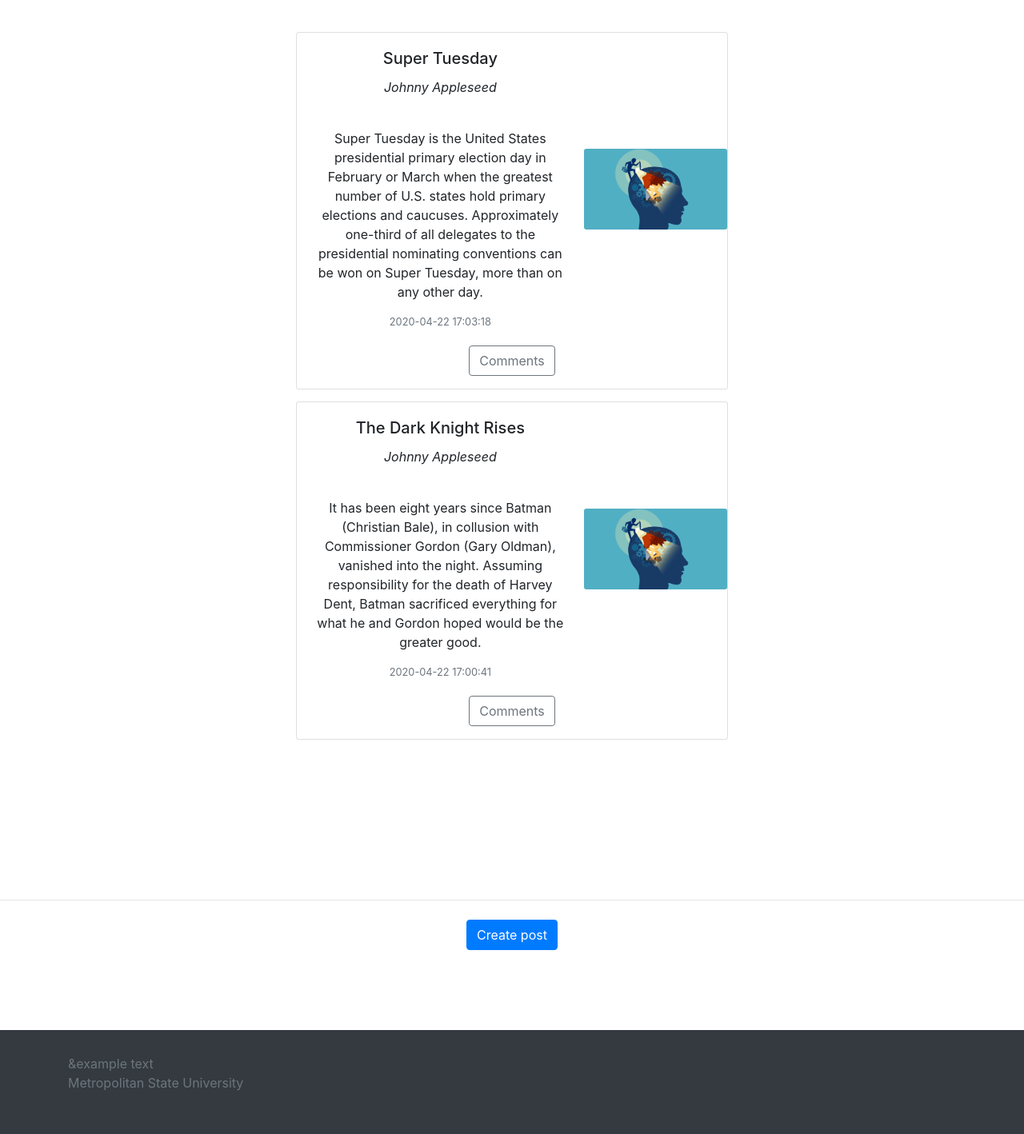
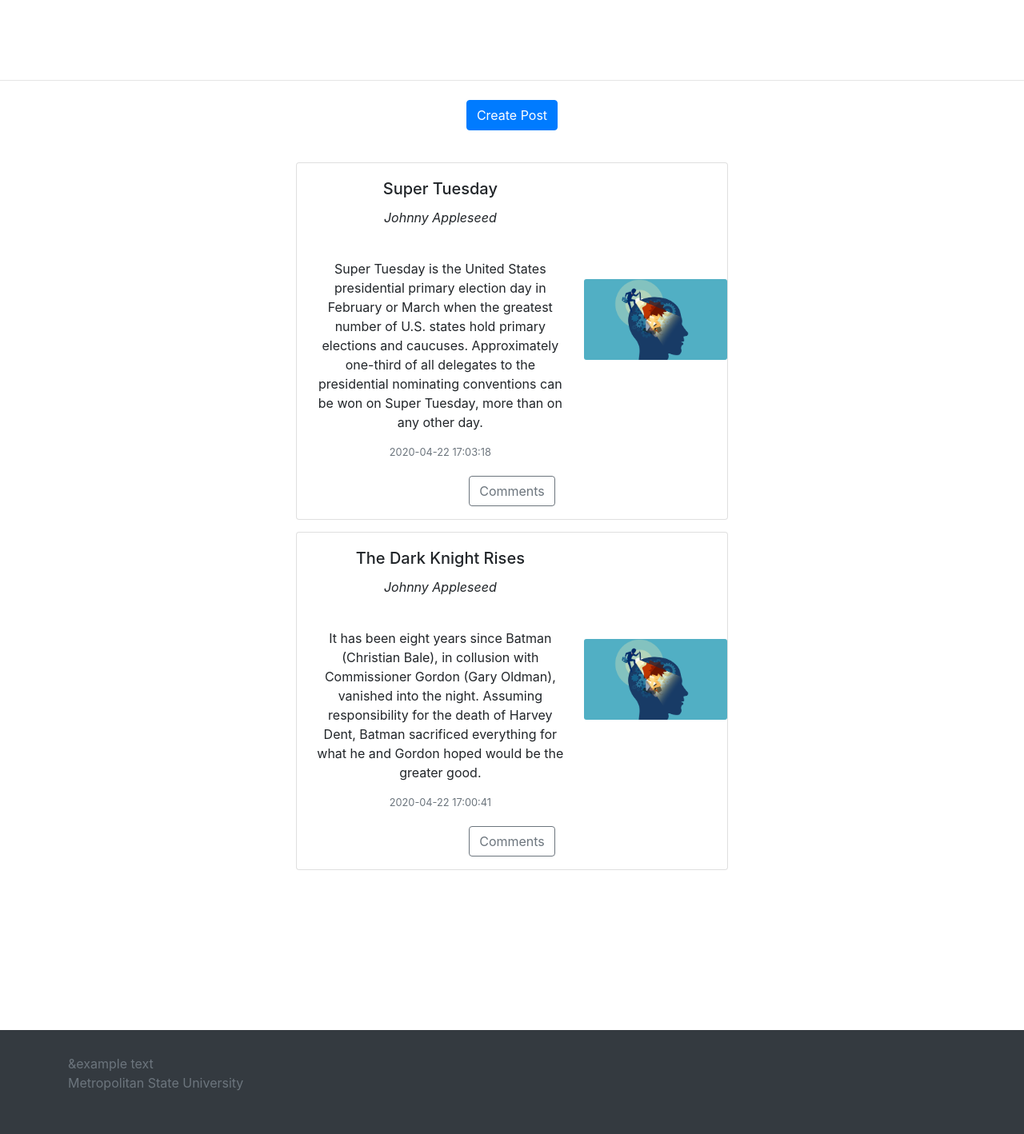
Before and after one commit to VirtualScope/AngryNerds-Master, a PHP site: page /Comments.php in a window 1280 px wide. Shown: the part 56-1474 px from the top of the page at 80% size. Run offline with PHP 8.4, Linux system fonts and the light colour scheme; the visitor is signed in with stand-in values (Sample User, id 1); data comes from the database, SQL or seed files in the repository; some libraries are stand-ins or nearby versions.

Commit message:
Make image filenames random + adjust comments UI

```diff
--- a/Comments.php
+++ b/Comments.php
@@ -44,11 +44,16 @@ if (isset($_POST['new_comment_content']) && isset($_POST['new_comment_post_id'])
 
 <body>
 
+  <!-- Create post -->
+  <div class="text-center" style="margin-top:100px">
+    <hr class="mb-4">
+    <form action="create_user_post.php">
+      <button type="submit" class="btn btn-primary">Create Post</button>
+    </form>
+  </div>
   <!-- Scrollable Region -->
   <div class="center myRegion scrollable align-middle rounded col-sm-12 col-md-10 col-lg-8 col-xl-6" style="max-width:800px;">
-
     <div class='container'>
-
       <?php
 
       // ============== Load posts from DB ==============
@@ -84,14 +89,6 @@ if (isset($_POST['new_comment_content']) && isset($_POST['new_comment_post_id'])
       ?>
 
     </div>
-  </div>
-
-  <!-- Create post -->
-  <div class="text-center" style="margin-top:100px">
-    <hr class="mb-4">
-    <form action="create_user_post.php">
-      <button type="submit" class="btn btn-primary">Create post</button>
-    </form>
   </div>
 
 </body>
@@ -209,7 +206,7 @@ function displayUserPost($Database, $userPostId, $title, $content, $created_date
         <input type="text" class="form-control" name="new_comment_content" placeholder="Comment...">
         <input type="hidden" class="form-control" name="new_comment_post_id" value="' . $userPostId . '">
       </div>
-      <button type="submit" class="col-3 mb-2 btn btn-outline-primary">Post</button>
+      <button type="submit" class="col-3 mb-2 btn btn-outline-primary">Comment</button>
     </form>
   </div>
   ';
```
Also changed, not shown: create_user_post.php (+5 -5 lines).
